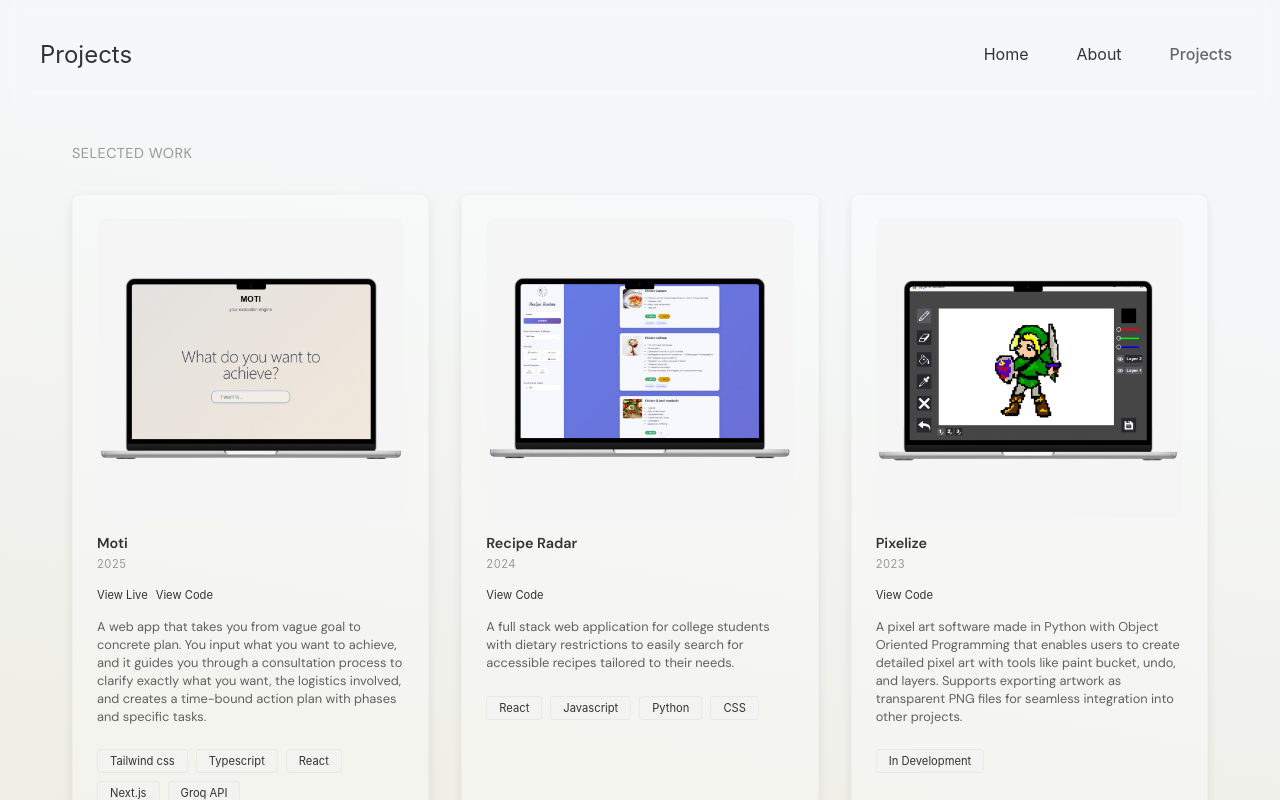
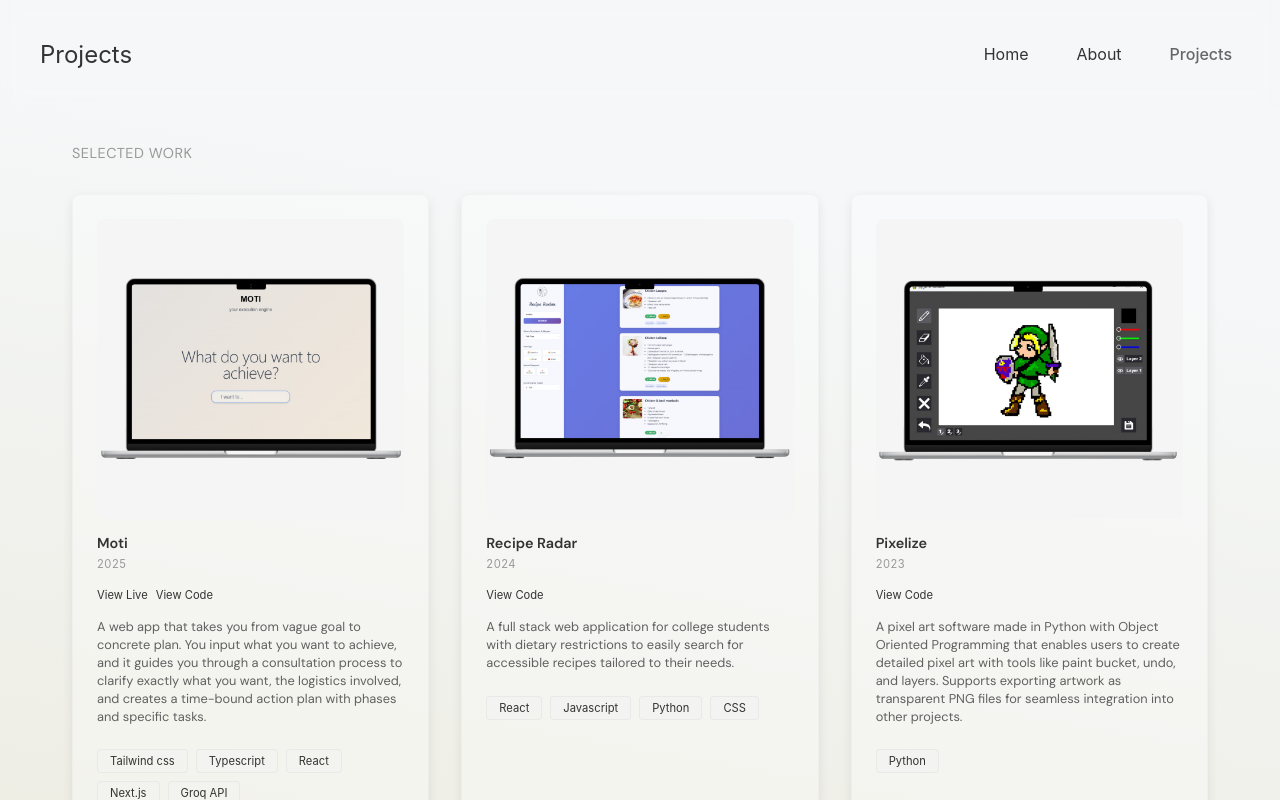
Before and after one commit to tangedy/tangedward.com, a React (Create React App) app: page /projects in a window 1280 px wide. Both pictures are taken after a click on the button "Projects". Built offline with nearby package versions, Linux system fonts and the light colour scheme; a web font is replaced by a local one.

Commit message:
updated technologies for pixelize

```diff
--- a/src/Projects.tsx
+++ b/src/Projects.tsx
@@ -37,7 +37,7 @@ const projects: Project[] = [
     id: 3,
     title: "Pixelize",
     description: "A pixel art software made in Python with Object Oriented Programming that enables users to create detailed pixel art with tools like paint bucket, undo, and layers. Supports exporting artwork as transparent PNG files for seamless integration into other projects.",
-    technologies: ["In Development"],
+    technologies: ["Python"],
     year: "2023",
     imageUrl: "/project assets/Pixelize.png",
     githubUrl: "https://github.com/HD-Brody/Pixelize"
```
